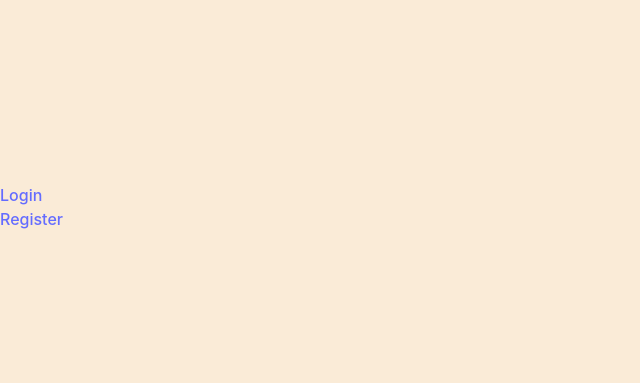
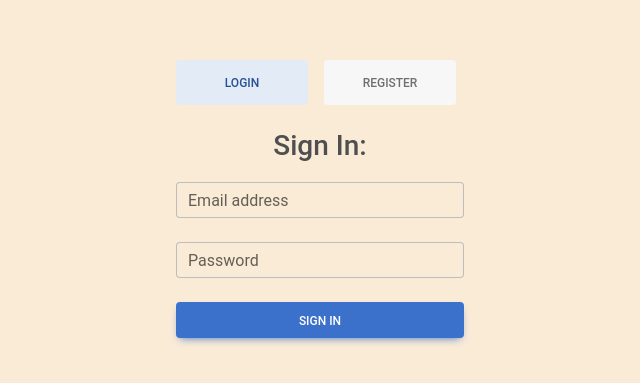
Before and after one commit to nagaokakid/brainstorm, a React (Vite) app in the folder UI/: page / in a window 1280 px wide. Shown: the part 193-576 px from the top of the page, without its empty margins (0-640 px from the left). Built offline with nearby package versions, Linux system fonts and the light colour scheme.

Commit message:
Added login and register window component

```diff
--- a/UI/src/components/logRes.jsx
+++ b/UI/src/components/logRes.jsx
@@ -1,36 +1,126 @@
 import { useState } from 'react';
+import '../styles/LogRes.css';
+import 'mdb-react-ui-kit/dist/css/mdb.min.css';
+import {
+    MDBContainer,
+    MDBTabs,
+    MDBTabsItem,
+    MDBTabsLink,
+    MDBTabsContent,
+    MDBTabsPane,
+    MDBBtn,
+    MDBInput
+} from 'mdb-react-ui-kit'
 
 function LogRes()
 {
 
     const [justifyActive, setJustifyActive] = useState('tab1');
-
-    const handleJustifyClick = (value) => {
-        if (value === justifyActive) {
+    const handleJustifyClick = (value) =>
+    {
+        if (value === justifyActive)
+        {
             return;
         }
+        setJustifyActive(value)
+    }
 
-        setJustifyActive(value);
-    };
+    const RequestHandle = (value) =>
+    {
+        const Email = document.getElementById('Email').value;
+        const Id = document.getElementById('Id').value;
+        const Password = document.getElementById('Password').value;
+        const RePassword = document.getElementById('RePassword').value;
+        if (value === 1)
+        {
+            if (Email, Password === "")
+            {
+                alert("Please complte the form");
+                return;
+            }
+            else
+            {
+                fetch('',
+                {
+                    method: 'POST',
+                    headers: {
+                        'Content-Type': 'application/json',
+                    },
+                    body: JSON.stringify({ Email, Password }),
+                }).then(response => response.json()).then(data =>
+                    {
+                        console.log('Success:', data);
+                    }).catch((error) =>
+                    {
+                        console.error('Error:', error);
+                    });
+            }
+        }
+        else if (value === 2)
+        {
+            if (Email, Id, Password, RePassword === "")
+            {
+                alert("Please complte the form");
+                return;
+            }
+            else if
+            (Password !== RePassword)
+            {
+                alert("Password and Re-Password are not the same");
+                return;
+            }
+            else
+            {
+                fetch('',
+                {
+                    method: 'POST',
+                    headers: {
+                        'Content-Type': 'application/json',
+                    },
+                    body: JSON.stringify({ Email, Id, Password}),
+                }).then(response => response.json()).then(data =>
+                    {
+                        console.log('Success:', data);
+                    }).catch((error) =>
+                    {
+                        console.error('Error:', error);
+                    });
+            }
+        }
+    }
 
     return (
         <>
-            <div className="logResContainer">
-                <div className="selectionSection">
-                    <ul>
-                        <li>
-                            <a className="loginBtn" onClick={() => handleJustifyClick('tab1')} active={justifyActive === 'tab1'}>
-                                Login
-                            </a>
-                        </li>
-                        <li>
-                            <a className="resgisterBtn" onClick={() => handleJustifyClick('tab2')} active={justifyActive === 'tab2'}>
-                                Register
-                            </a>
-                        </li>
-                    </ul>
-                </div>
-            </div>
+            <MDBContainer className="p-3 my-5 d-flex flex-column w-50">
+                <MDBTabs pills justify className='mb-3 d-flex flex-row justify-content-between'>
+                    <MDBTabsItem>
+                        <MDBTabsLink onClick={() => handleJustifyClick('tab1')} active={justifyActive === 'tab1'}>
+                            Login
+                        </MDBTabsLink>
+                    </MDBTabsItem>
+                    <MDBTabsItem>
+                        <MDBTabsLink onClick={() => handleJustifyClick('tab2')} active={justifyActive === 'tab2'}>
+                            Register
+                        </MDBTabsLink>
+                    </MDBTabsItem>
+                </MDBTabs>
+                <MDBTabsContent>
+                    <MDBTabsPane show={justifyActive === 'tab1'}>
+                        <h3 className='SignInTitle'>Sign In:</h3>
+                        <MDBInput wrapperClass='mb-4' label='Email address' id='Email' type='email' />
+                        <MDBInput wrapperClass='mb-4' label='Password' id='Password' type='password' />
+                        <MDBBtn className="mb-4 w-100" onClick={() => RequestHandle(1)}>Sign in</MDBBtn>
+                    </MDBTabsPane>
+                    <MDBTabsPane show={justifyActive === 'tab2'}>
+                        <h3 className='RegisterTitle'>Create Account:</h3>
+                        <MDBInput wrapperClass='mb-4' label='Email address' id='Email' type='email' />
+                        <MDBInput wrapperClass='mb-4' label='Username' id='Id' type='text' />
+                        <MDBInput wrapperClass='mb-4' label='Password' id='Password' type='password' />
+                        <MDBInput wrapperClass='mb-4' label='Re-Password' id='RePassword' type='password' />
+                        <MDBBtn className="mb-4 w-100" onClick={() => RequestHandle(2)}>Sign up</MDBBtn>
+                    </MDBTabsPane>
+                </MDBTabsContent>
+            </MDBContainer>
         </>
     )
 }
--- /dev/null
+++ b/UI/src/styles/LogRes.css
@@ -0,0 +1,6 @@
+.SignInTitle, .RegisterTitle
+{
+    margin-bottom: 20px;
+    display: flex;
+    justify-content: center;
+}
```
